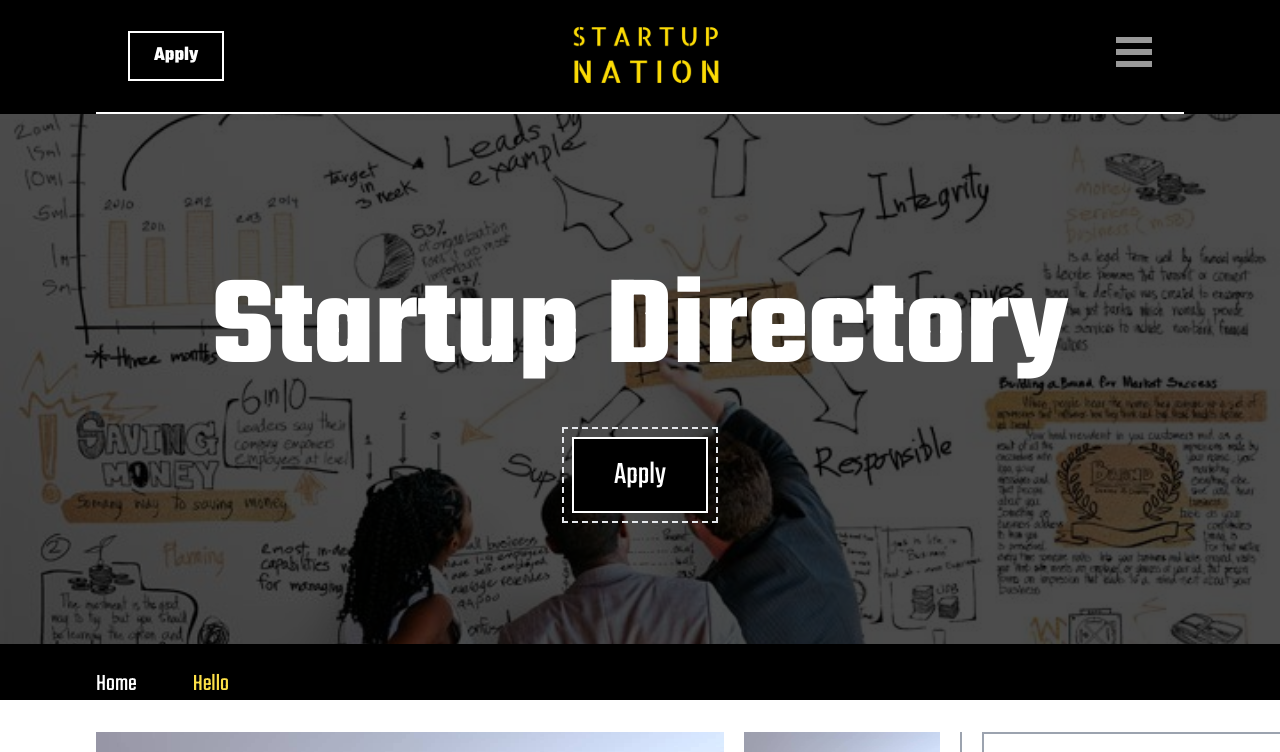
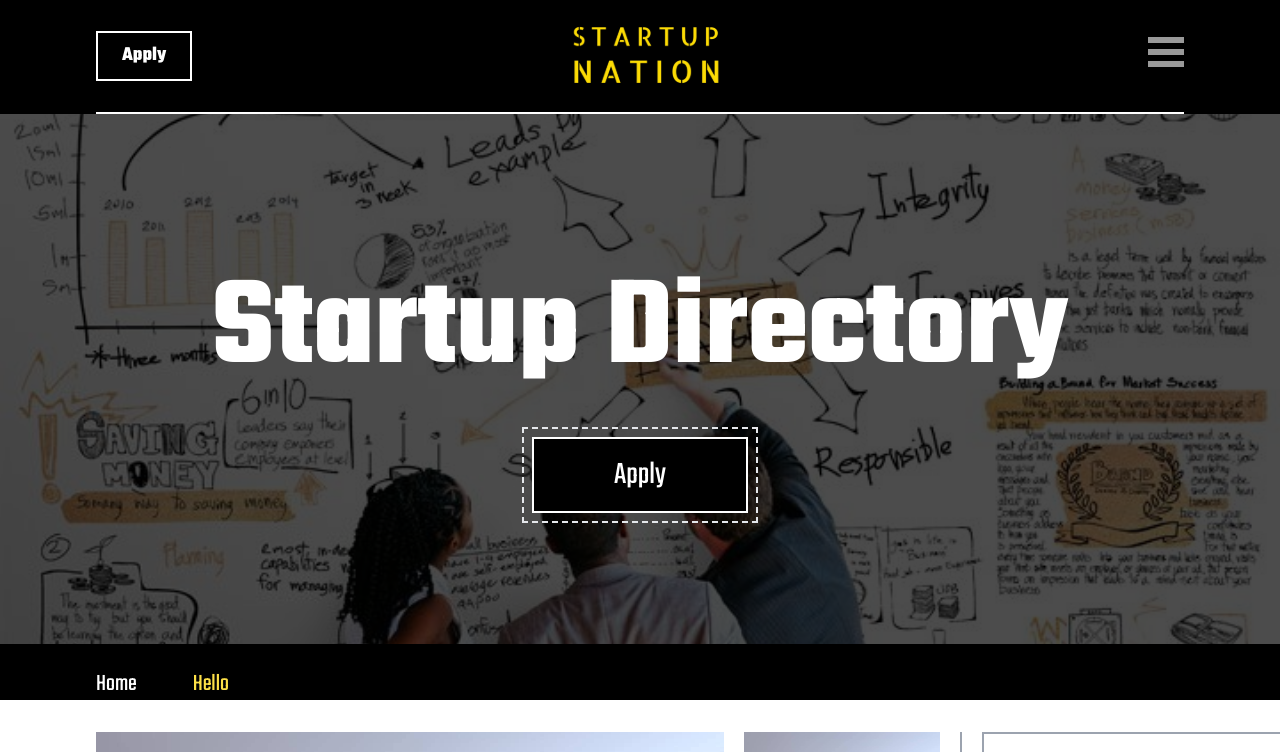
Before and after one commit to linin-nin/startup-nation, a Next.js app: page /startup-directory/detail in a window 1280 px wide. Shown: the top 752 px of the page. Built offline with nearby package versions, Linux system fonts and the light colour scheme.

Commit message:
add about folder

```diff
--- a/package.json
+++ b/package.json
@@ -17,7 +17,8 @@
     "next": "13.5.4",
     "react": "^18",
     "react-dom": "^18",
-    "react-fast-marquee": "^1.6.1"
+    "react-fast-marquee": "^1.6.1",
+    "react-player": "^2.13.0"
   },
   "devDependencies": {
     "@types/node": "^20",
--- /dev/null
+++ b/src/app/about/page.tsx
@@ -0,0 +1,13 @@
+import Intro from "@/components/About/intro"
+import EarthMap from "@/components/About/earthMap"
+
+const About = () => {
+  return (
+    <div className='px-20'>
+      <Intro/>
+      <EarthMap/>
+    </div>
+  )
+}
+
+export default About
--- a/src/app/globals.css
+++ b/src/app/globals.css
@@ -10,7 +10,7 @@
 }
 
 .padding-body {
-  @apply px-8
+  @apply px-7
 }
 
 body {
--- /dev/null
+++ b/src/components/About/earthMap.tsx
@@ -0,0 +1,12 @@
+import React from 'react'
+
+const EarthMap = () => {
+  return (
+    <div>
+        <h2>“  Develop Cambodia to be a central hub of startups
+        in Southeast Asian region.  “</h2>
+    </div>
+  )
+}
+
+export default EarthMap
--- /dev/null
+++ b/src/components/About/intro.tsx
@@ -0,0 +1,22 @@
+"use client"
+import ReactPlayer from 'react-player'
+
+const Intro = () => {
+  return (
+    <main className='flex  justify-start border-b-2 border-white pt-5'>
+      <h2 className='title'>ABOUT<br/><span className='text-yellow-400'>STARTUPNATION LAB</span></h2>
+      <div className='ml-[80px] relative before:absolute before:w-[2px] before:h-[100%] before:top-0 before:l-0 before:bg-white'>
+        <div  className='pl-7 pb-7'>
+          <h2 className='title'>
+            StartupNation is a flagship community program of DreamsLAB for boot camp, heckathon, incubation, accelerator and investing.
+          </h2>
+          <div className='w-full h-[500px] bg-yellow-400'>
+            <ReactPlayer url='/image/vid1.mp4' playing={true} loop={true} controls width="100%" height="100%"/>
+          </div>
+        </div>
+      </div>
+    </main>
+  )
+}
+
+export default Intro
--- a/src/components/directory/directory.tsx
+++ b/src/components/directory/directory.tsx
@@ -1,3 +1,4 @@
+"use client"
 import Image from "next/image"
 import { motion } from "framer-motion"
 
@@ -9,11 +10,11 @@ const Hero = () => {
           <div className="flex opacity-100 inset-0 before:opacity-70 before:absolute before:bg-black before:w-full before:inset-0 before:h-full before:top-0 before:left-0 items-center justify-center absolute ">
             <div className="z-10 text-center">
               <h1 className="text-[128px] font-bold">Startup Directory</h1>
-              <div className="flex justify-center">
+              <motion.div className="flex justify-center" animate={{rotate: 360}}>
                 <div className="border-2 border-dashed p-2 cursor-pointer">
-                  <button className="bg-black border-2 border-white text-[32px] py-3 px-10 hover:bg-white hover:text-black">Apply</button>
+                  <button className="bg-black border-2 border-white text-[32px] py-3 px-20 hover:bg-white hover:text-black">Apply</button>
                 </div>
-              </div>
+              </motion.div>
             </div>
           </div>
         </div>
--- a/src/components/header/Header.tsx
+++ b/src/components/header/Header.tsx
@@ -5,7 +5,7 @@ import SideBar from './SideBar'
 
 const Header = () => {
     return (
-        <header className='padding-body font-body border-b-2 border-white sticky top-0 bg-black z-[999]'>
+        <header className='font-body border-b-2 border-white sticky top-0 bg-black z-[999]'>
             <nav className=' flex justify-between items-center'>
                 <button className='button-style text-[20px] font-bold'>Apply</button>
                 <div className="logo mr-12">
```
Also changed, not shown: 1 other file (tests, documents, lock files or other folders).
